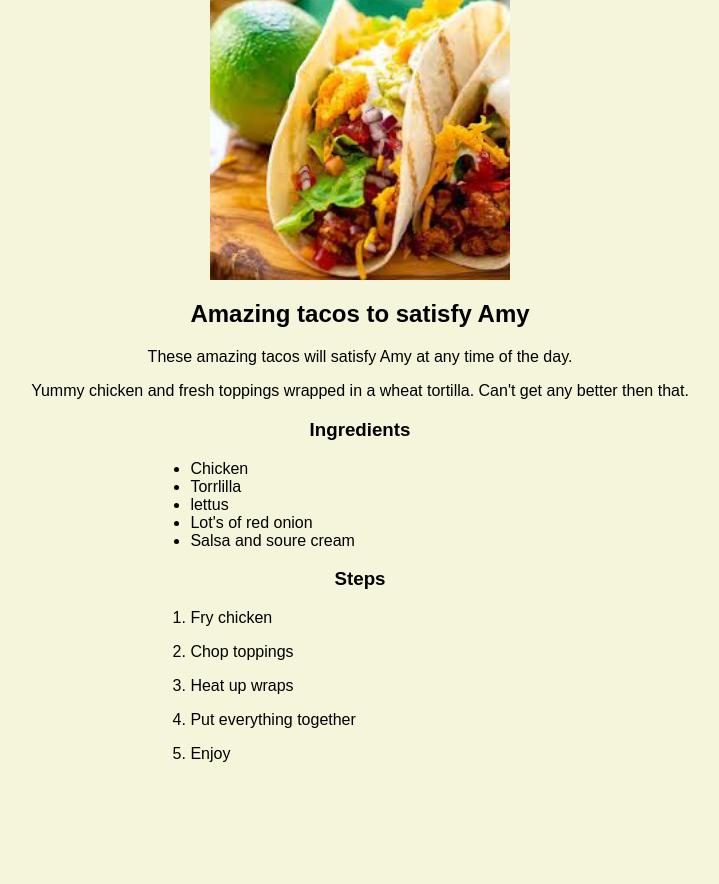
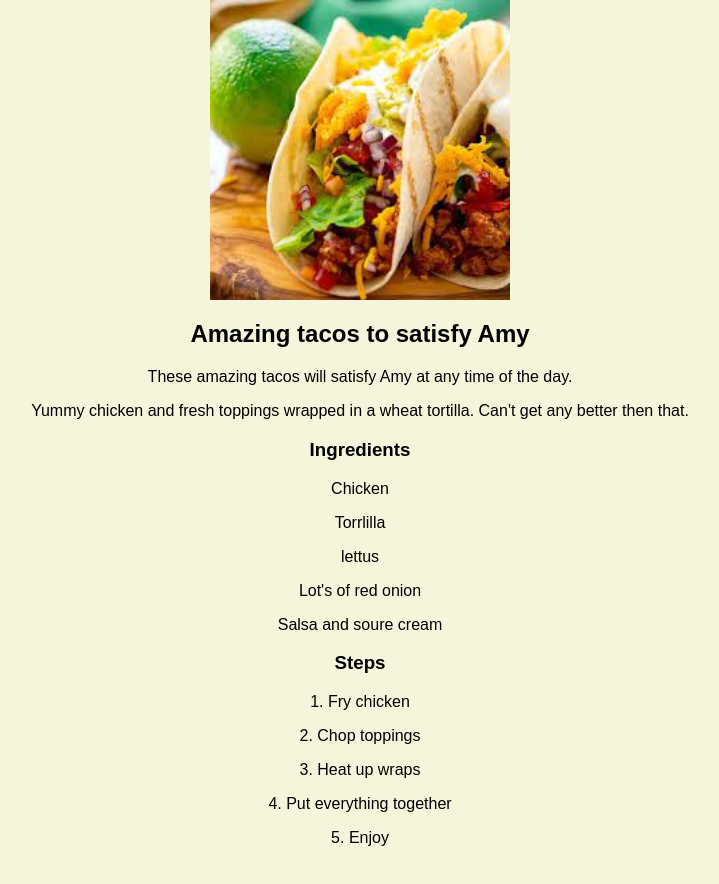
Before and after one commit to LeonEdlund/odin-recipes, a plain HTML site: page recipes/tacos.html in a window 1280 px wide. Shown: the part 86-970 px from the top of the page, without its empty margins (280-999 px from the left). Before the commit the page ends 857 px from the top, so only its background shows below. Drawn offline with Linux system fonts and the light colour scheme.

Commit message:
add padding to page

```diff
--- a/recipes/tacos.html
+++ b/recipes/tacos.html
@@ -14,21 +14,21 @@
                 </div>
     <div>
         <h3 class="sub-title">Ingredients</h3>
-            <ul>
-                <li>Chicken</li>
-                <li>Torrlilla</li>
-                <li>lettus</li>
-                <li>Lot's of red onion</li>
-                <li>Salsa and soure cream</li>
-            </ul>
+        <div class="list">
+            <p>Chicken</p>
+            <p>Torrlilla</p>
+            <p>lettus</p>
+            <p>Lot's of red onion</p>
+            <p>Salsa and soure cream</p>
+        </div>
     </div>
         <h3 class="sub-title">Steps</h3>
-            <ol>
-                <p><li>Fry chicken</li></p>
-                <p><li>Chop toppings</li></p>
-                <p><li>Heat up wraps</li></p>
-                <p><li>Put everything together</li></p>
-                <p><li>Enjoy</li></p>
-            </ol>
+        <div class="list">
+            <p>1. Fry chicken</p>
+            <p>2. Chop toppings</p>
+            <p>3. Heat up wraps</p>
+            <p>4. Put everything together</p>
+            <p>5. Enjoy</p>
+        </div>
 
 </body>
--- a/style.css
+++ b/style.css
@@ -17,13 +17,12 @@
 
 .descriptions,
 .sub-title,
-.container {
+.container,
+.list {
     text-align: center;
 }
 
-ul,
-ol {
-    display: table;
-    width: 30%;
-    margin: auto;
+body {
+    padding-top: 20px;
+    padding-bottom: 150px;
 }
```
Also changed, not shown: recipes/pasta.html (+11 -11 lines), recipes/sushi.html (+10 -10 lines).
